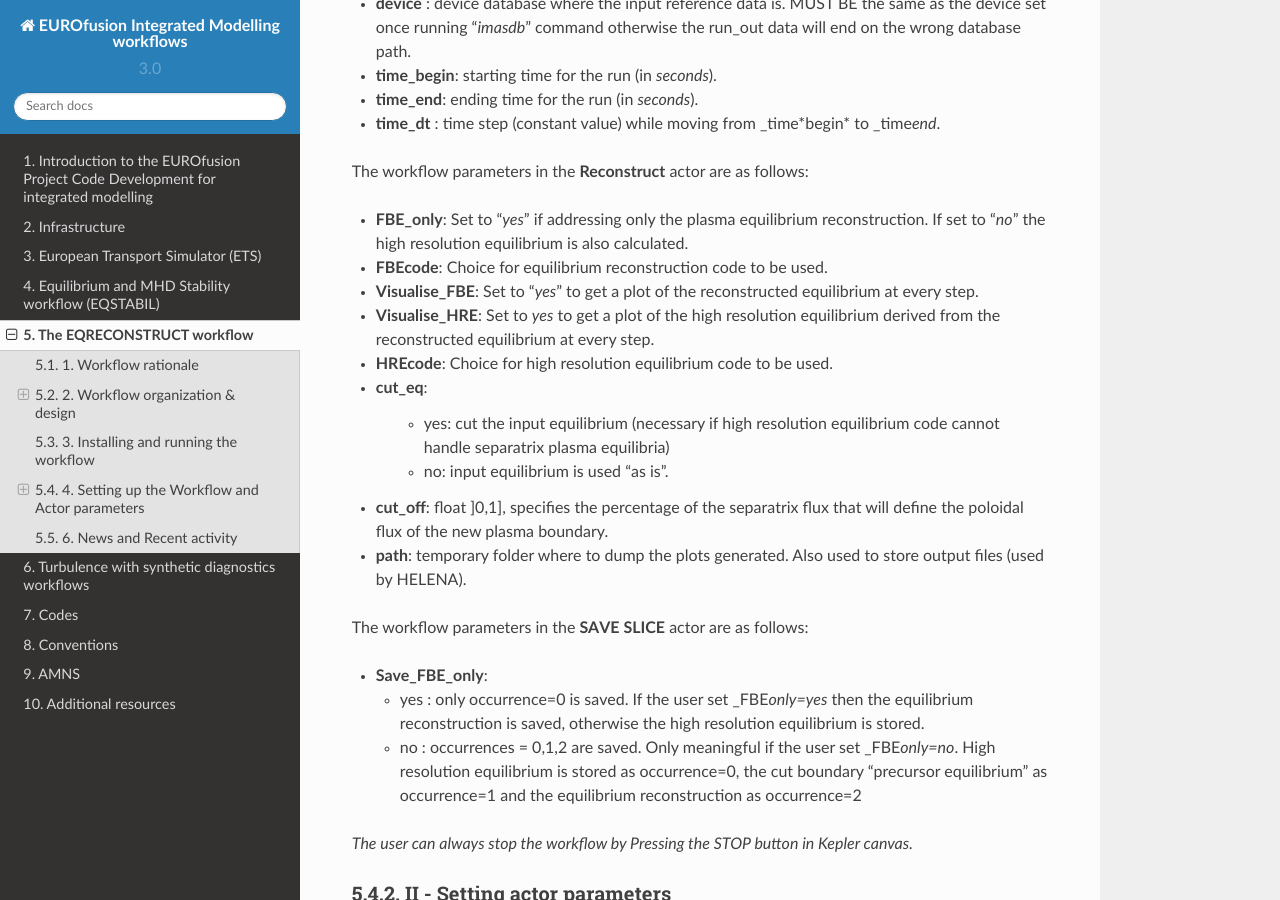
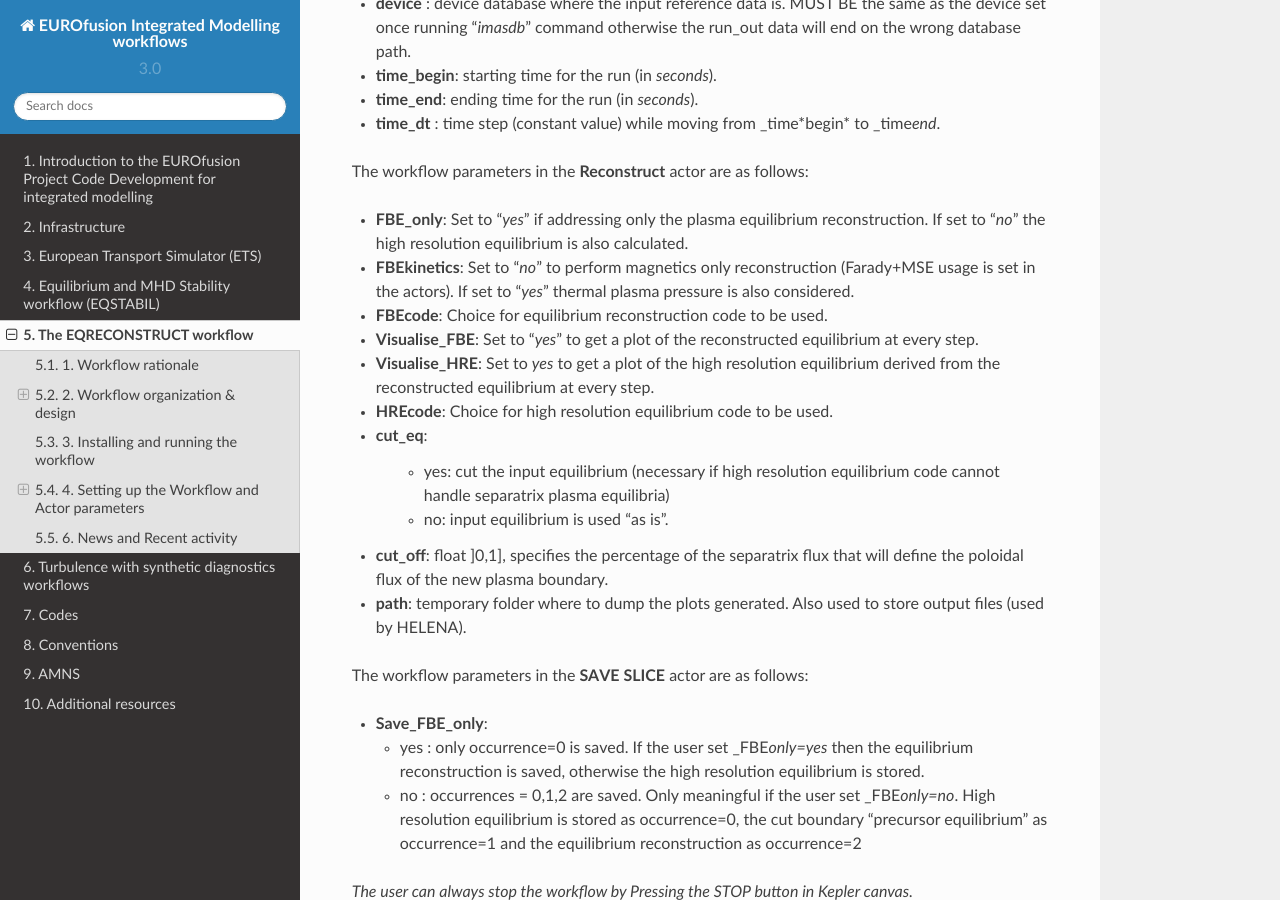
Before and after one commit to WPCD-Workflows/documentation, a Sphinx documentation site: the page built from source/eqreconstr.rst, in a window 1280 px wide and 900 px high, scrolled down 6541 px. Built offline with Sphinx 7.4.7 and the Read the Docs theme 2.0.0, drawn with Linux system fonts in a browser that asks for light colours.

Commit message:
Create eqreconstr.rst

```diff
--- a/source/eqreconstr.rst
+++ b/source/eqreconstr.rst
@@ -268,6 +268,7 @@ The workflow parameters in the **START** actor are as follows:
 The workflow parameters in the **Reconstruct** actor are as follows:
 
 - **FBE_only**: Set to "*yes*" if addressing only the plasma equilibrium reconstruction. If set to "*no*" the high resolution equilibrium is also calculated.
+- **FBEkinetics**: Set to "*no*" to perform magnetics only reconstruction (Farady+MSE usage is set in the actors). If set to "*yes*" thermal plasma pressure is also considered.
 - **FBEcode**: Choice for equilibrium reconstruction code to be used.
 - **Visualise_FBE**: Set to "*yes*" to get a plot of the reconstructed equilibrium at every step.
 - **Visualise_HRE**: Set to *yes* to get a plot of the high resolution equilibrium derived from the reconstructed equilibrium at every step.
```
